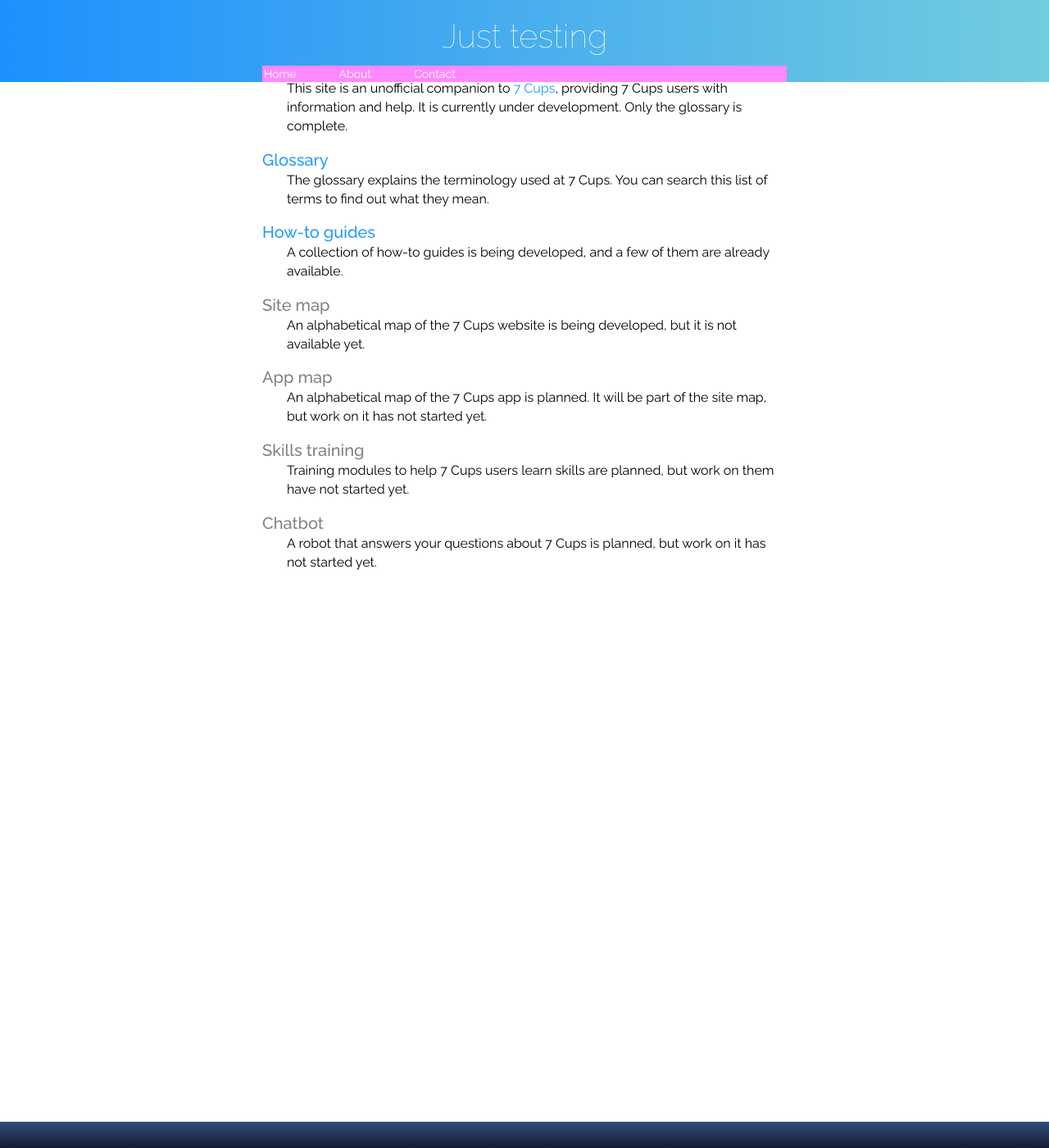
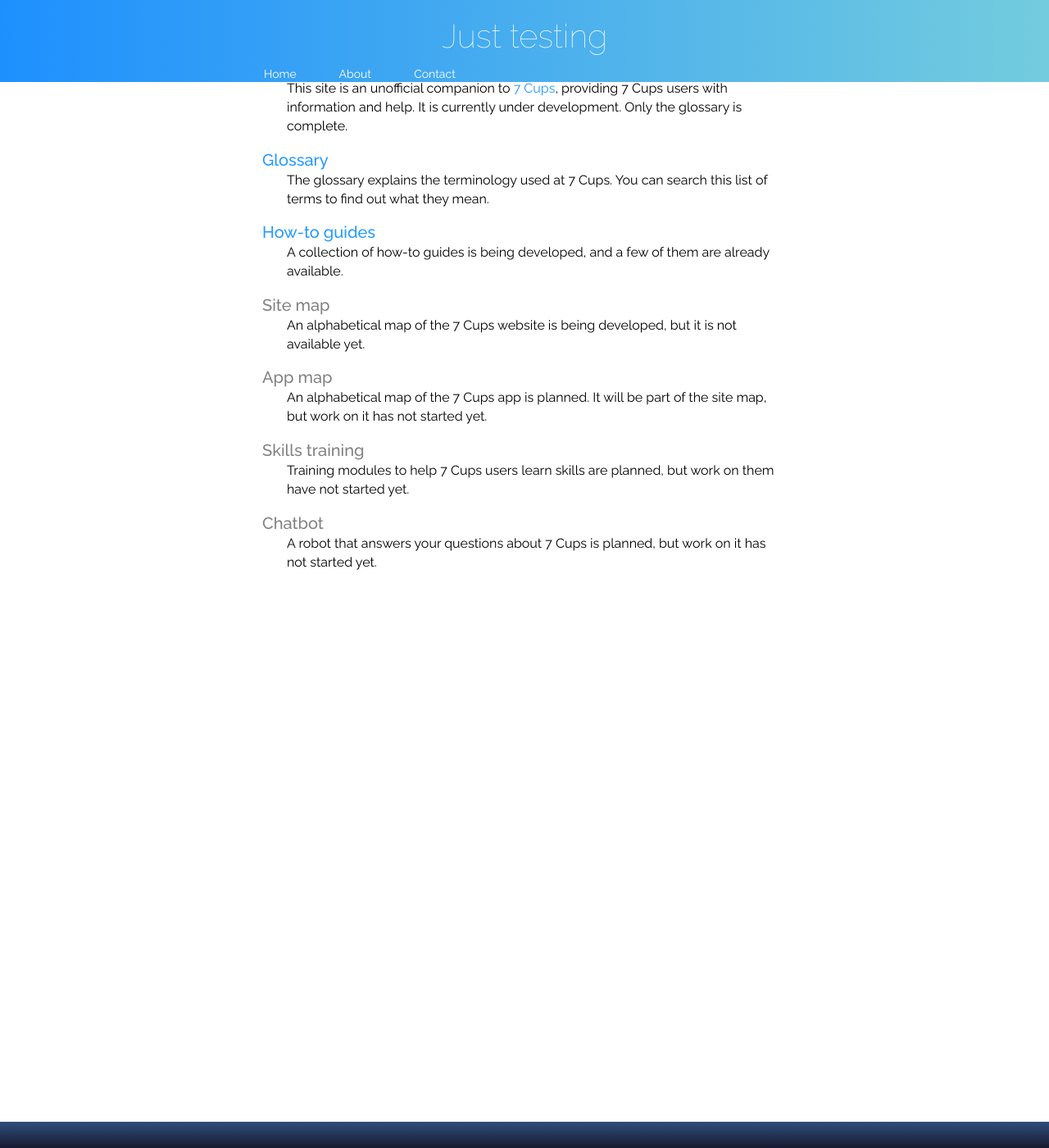
Before and after one commit to RarelyCharlie/rarelycharlie.github.io, a Jekyll site: the page built from index.md, in a window 1280 px wide and 1400 px high. Shown: the whole window at 82% size. Built offline with Jekyll 4.4.1, drawn with Linux system fonts in a browser that asks for light colours.

Commit message:
transparent ground

```diff
--- a/_includes/menu.html
+++ b/_includes/menu.html
@@ -1,7 +1,7 @@
 <style>
 #header {height: 100px;}
 #menu {font-size: 14px; line-height: 20px; height: 20px; color: white; position: fixed; top: 80px; width: 100%;}
-#menu ul {display: block; width: 640px; background: #f8f; color: white; margin: 0 auto; padding: 0; text-align: left;}
+#menu ul {display: block; width: 640px; background: transparent; color: white; margin: 0 auto; padding: 0; text-align: left;}
 #menu li {display: inline-block; padding: 0 2px; min-width: 6em; text-transform: capitalize;}
 #menu li:hover {color: #66a;}
 </style>
```
